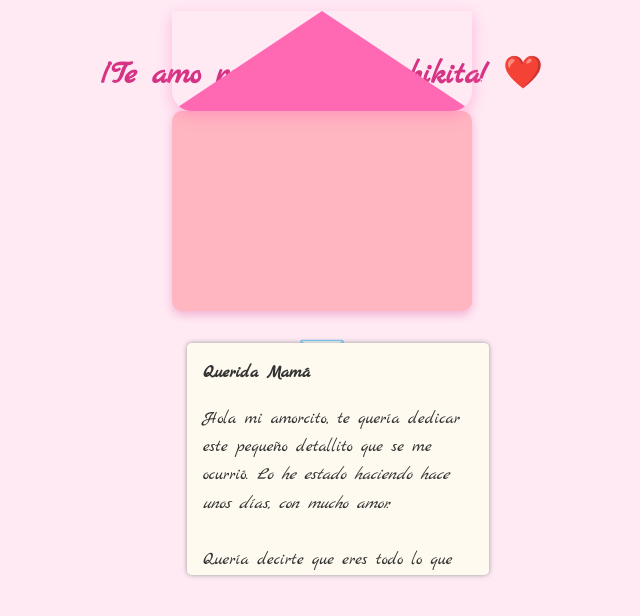
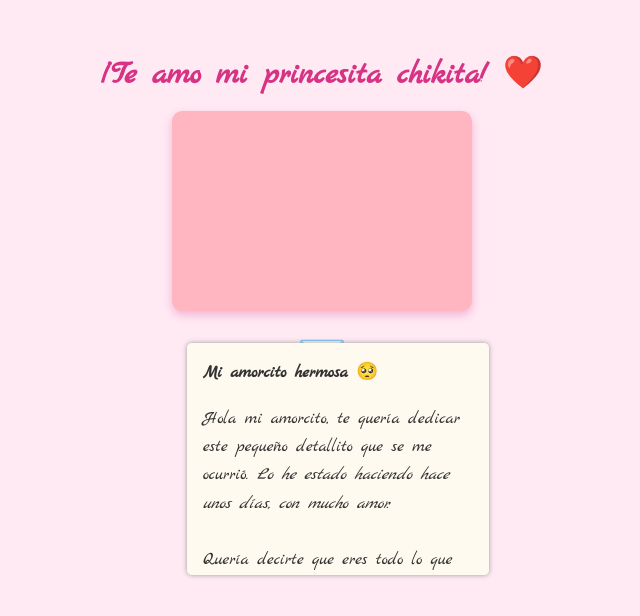
Before and after one commit to Elian0002/Carta-para-mi-princesita, a plain HTML site: page index.html in a window 1280 px wide. Shown: the whole page, without its empty margins (318-958 px from the left). Drawn offline with Linux system fonts and the light colour scheme.

Commit message:
Update index.html

```diff
--- a/index.html
+++ b/index.html
@@ -13,11 +13,11 @@
   <h1>¡Te amo mi princesita chikita! ❤️</h1>
 
   <div class="carta-contenedor">
-    <div class="sobre cerrado" id="sobre">
-      <div class="tapa"></div>
+    <div class="sobre" id="sobre">
+      <div class="solapa"></div>
       <div class="papel" id="papel">
         <div class="contenido">
-          <strong>Querida Mamá</strong>
+          <strong>Mi amorcito hermosa 🥺</strong>
           <p>
             Hola mi amorcito, te quería dedicar este pequeño detallito que se me ocurrió.
             <em>Lo he estado haciendo hace unos días, con mucho amor.</em><br><br>
@@ -41,9 +41,9 @@
 
     <div class="corazones-flotantes"></div>
 
-    <div class="corazon" id="abrir-btn" title="Abrir/cerrar carta">💌</div>
+    <div class="corazon" id="abrir-btn" title="Abrir carta">💌</div>
   </div>
 
-  <script src="script_v2.js"></script>
+  <script src="script_v3.js"></script>
 </body>
 </html>
```
